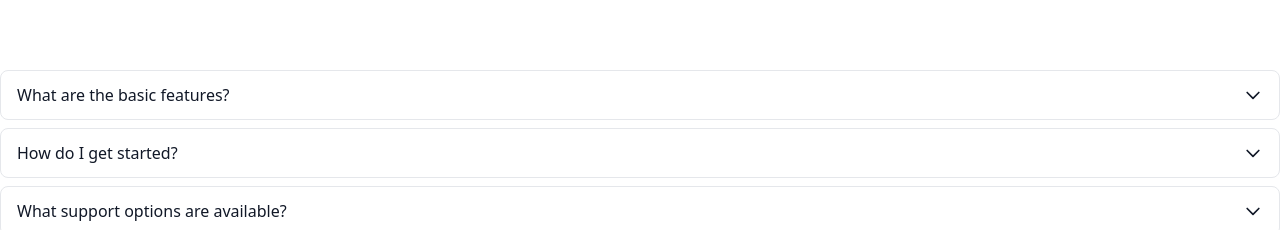
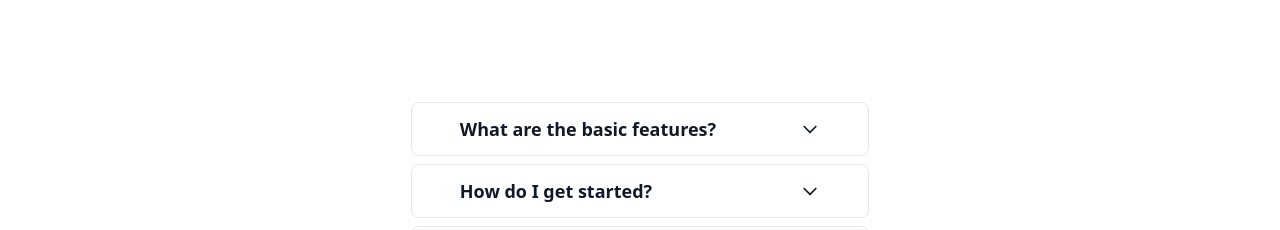
Before and after one commit to rboadu/rjrtm-frontend, a React (Vite) app in the folder react-app/: page / in a window 1280 px wide. Shown: the part 722-952 px from the top of the page. Built offline with nearby package versions, Linux system fonts and the light colour scheme; no server answers.

Commit message:
accordions update

```diff
--- a/react-app/src/components/FaqAccordion.jsx
+++ b/react-app/src/components/FaqAccordion.jsx
@@ -1,9 +1,9 @@
 import React from "react";
 
 const FaqAccordion = () => (
-  <div className="space-y-2">
+  <div className="space-y-2 max-w-3xl mx-auto mt-8">
     <details className="group [&amp;_summary::-webkit-details-marker]:hidden">
-      <summary className="flex cursor-pointer items-center justify-between gap-4 rounded-lg border border-gray-200 bg-white px-4 py-3 font-medium text-gray-900 hover:bg-gray-50 dark:border-gray-700 dark:bg-gray-900 dark:text-white dark:hover:bg-gray-800">
+      <summary className="flex cursor-pointer items-center justify-between gap-4 rounded-lg border border-gray-200 bg-white px-12 py-3 text-lg font-semibold text-gray-900 hover:bg-gray-50 dark:border-gray-700 dark:bg-gray-900 dark:text-white dark:hover:bg-gray-800">
         <span>What are the basic features?</span>
 
         <svg
@@ -32,7 +32,7 @@ const FaqAccordion = () => (
     </details>
 
     <details className="group [&amp;_summary::-webkit-details-marker]:hidden">
-      <summary className="flex cursor-pointer items-center justify-between gap-4 rounded-lg border border-gray-200 bg-white px-4 py-3 font-medium text-gray-900 hover:bg-gray-50 dark:border-gray-700 dark:bg-gray-900 dark:text-white dark:hover:bg-gray-800">
+      <summary className="flex cursor-pointer items-center justify-between gap-4 rounded-lg border border-gray-200 bg-white px-12 py-3 text-lg font-semibold text-gray-900 hover:bg-gray-50 dark:border-gray-700 dark:bg-gray-900 dark:text-white dark:hover:bg-gray-800">
         <span>How do I get started?</span>
 
         <svg
@@ -53,17 +53,17 @@ const FaqAccordion = () => (
 
       <div className="p-4">
         <p className="text-gray-700 dark:text-gray-200">
-          Lorem, ipsum dolor sit amet consectetur adipisicing elit. Deserunt
-          similique, quae hic dicta quo facere facilis praesentium a sunt, est
-          quia pariatur nam, modi aut minus iste odio consectetur molestias
-          iusto cupiditate ullam laborum veniam quos officia. Quos, temporibus
-          perspiciatis!
+          You can go to the navigate bar and try out the site by using the load
+          script. After that, we recommend moving on and trying to create your
+          own entity. Once you create an entity try to view it and ensure
+          everything is there. From then on, you can play around with it and
+          have fun!
         </p>
       </div>
     </details>
 
     <details className="group [&amp;_summary::-webkit-details-marker]:hidden">
-      <summary className="flex cursor-pointer items-center justify-between gap-4 rounded-lg border border-gray-200 bg-white px-4 py-3 font-medium text-gray-900 hover:bg-gray-50 dark:border-gray-700 dark:bg-gray-900 dark:text-white dark:hover:bg-gray-800">
+      <summary className="flex cursor-pointer items-center justify-between gap-4 rounded-lg border border-gray-200 bg-white px-12 py-3 text-lg font-semibold text-gray-900 hover:bg-gray-50 dark:border-gray-700 dark:bg-gray-900 dark:text-white dark:hover:bg-gray-800">
         <span>What support options are available?</span>
 
         <svg
@@ -84,11 +84,8 @@ const FaqAccordion = () => (
 
       <div className="p-4">
         <p className="text-gray-700 dark:text-gray-200">
-          Lorem, ipsum dolor sit amet consectetur adipisicing elit. Deserunt
-          similique, quae hic dicta quo facere facilis praesentium a sunt, est
-          quia pariatur nam, modi aut minus iste odio consectetur molestias
-          iusto cupiditate ullam laborum veniam quos officia. Quos, temporibus
-          perspiciatis!
+          For now the support options are limited to the basic CRUD
+          functionality
         </p>
       </div>
     </details>
--- a/react-app/src/components/banner.jsx
+++ b/react-app/src/components/banner.jsx
@@ -17,7 +17,7 @@ export function Banner() {
           <div className="mt-4 flex gap-4 sm:mt-6">
             <a
               className="inline-block rounded border border-indigo-600 bg-indigo-600 px-5 py-3 font-medium text-white shadow-sm transition-colors hover:bg-indigo-700"
-              href="#"
+              href="/loadscript"
             >
               Get Started
             </a>
--- a/react-app/src/sub_pages/LoadScript.jsx
+++ b/react-app/src/sub_pages/LoadScript.jsx
@@ -3,7 +3,9 @@ import { Button } from "../components/button";
 import { API_BASE } from "../config";
 
 export default function LoadScript() {
-  const [apiBaseUrl, setApiBaseUrl] = useState(API_BASE || "http://127.0.0.1:9000");
+  const [apiBaseUrl, setApiBaseUrl] = useState(
+    API_BASE || "http://127.0.0.1:9000",
+  );
   const [status, setStatus] = useState("Ready.");
   const [isError, setIsError] = useState(false);
   const [loading, setLoading] = useState(false);
@@ -90,7 +92,7 @@ export default function LoadScript() {
   };
 
   return (
-    <>
+    <div className="min-h-screen bg-[#232b36]">
       <section className="card">
         <h1>Frontend API Connector</h1>
         <p>This UI displays data from /countries, /states and /cities.</p>
@@ -103,7 +105,9 @@ export default function LoadScript() {
             key={tab}
             onClick={() => setEntity(tab)}
             className={`px-4 py-2 rounded-full capitalize ${
-              entity === tab ? "bg-blue-600 text-white" : "bg-gray-700 text-gray-300"
+              entity === tab
+                ? "bg-blue-600 text-white"
+                : "bg-gray-700 text-gray-300"
             }`}
           >
             {tab}
@@ -115,6 +119,6 @@ export default function LoadScript() {
         <h2 className="capitalize">{entity}</h2>
         <ul>{renderList(getCurrentData())}</ul>
       </section>
-    </>
+    </div>
   );
 }
--- a/react-app/src/sub_pages/Team.jsx
+++ b/react-app/src/sub_pages/Team.jsx
@@ -44,6 +44,7 @@ export default function Team() {
   const row2 = teamMembers.slice(3);
   return (
     <div
+      className="min-h-screen bg-[#232b36]"
       style={{
         padding: "5rem 2rem",
         display: "flex",
```
